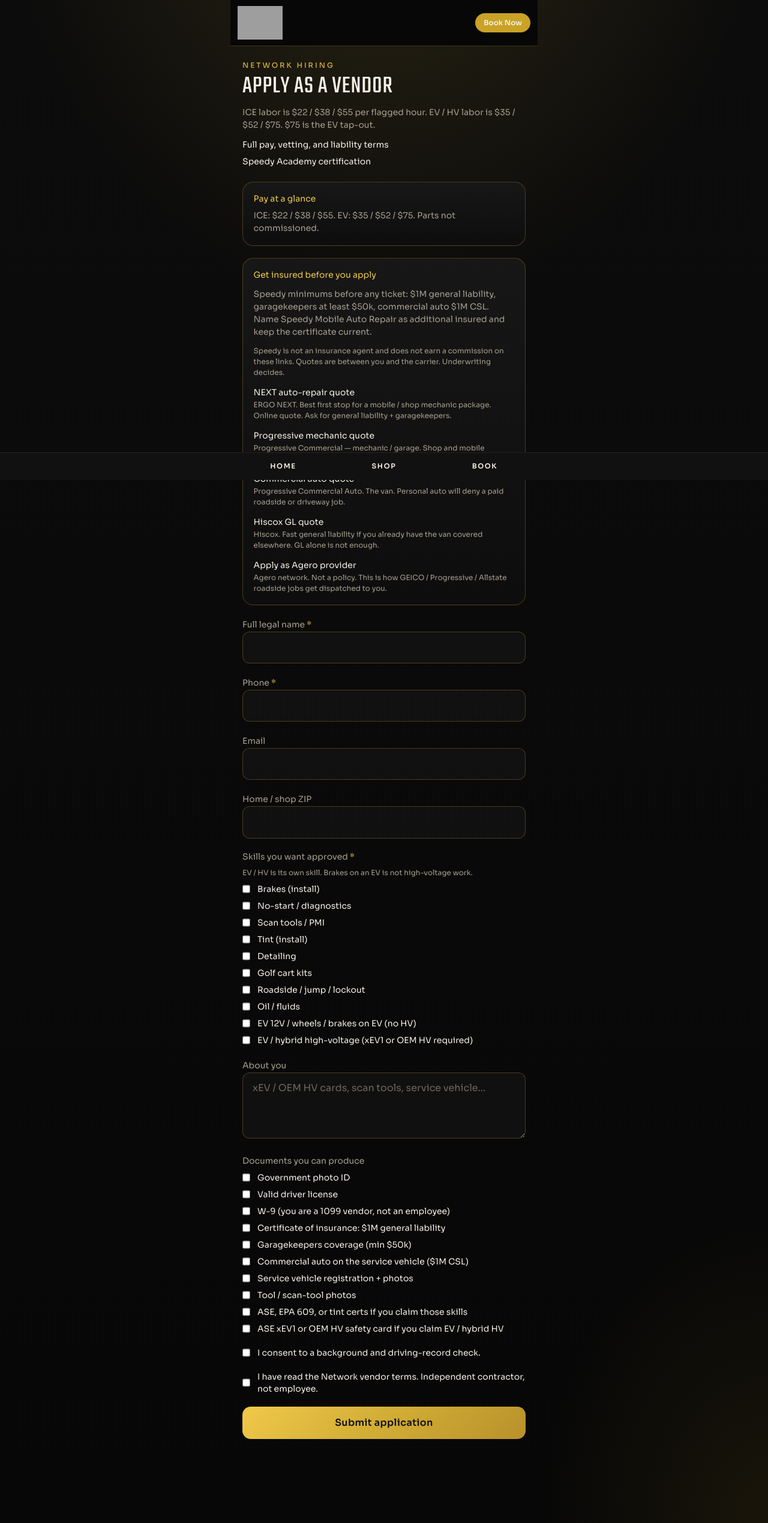
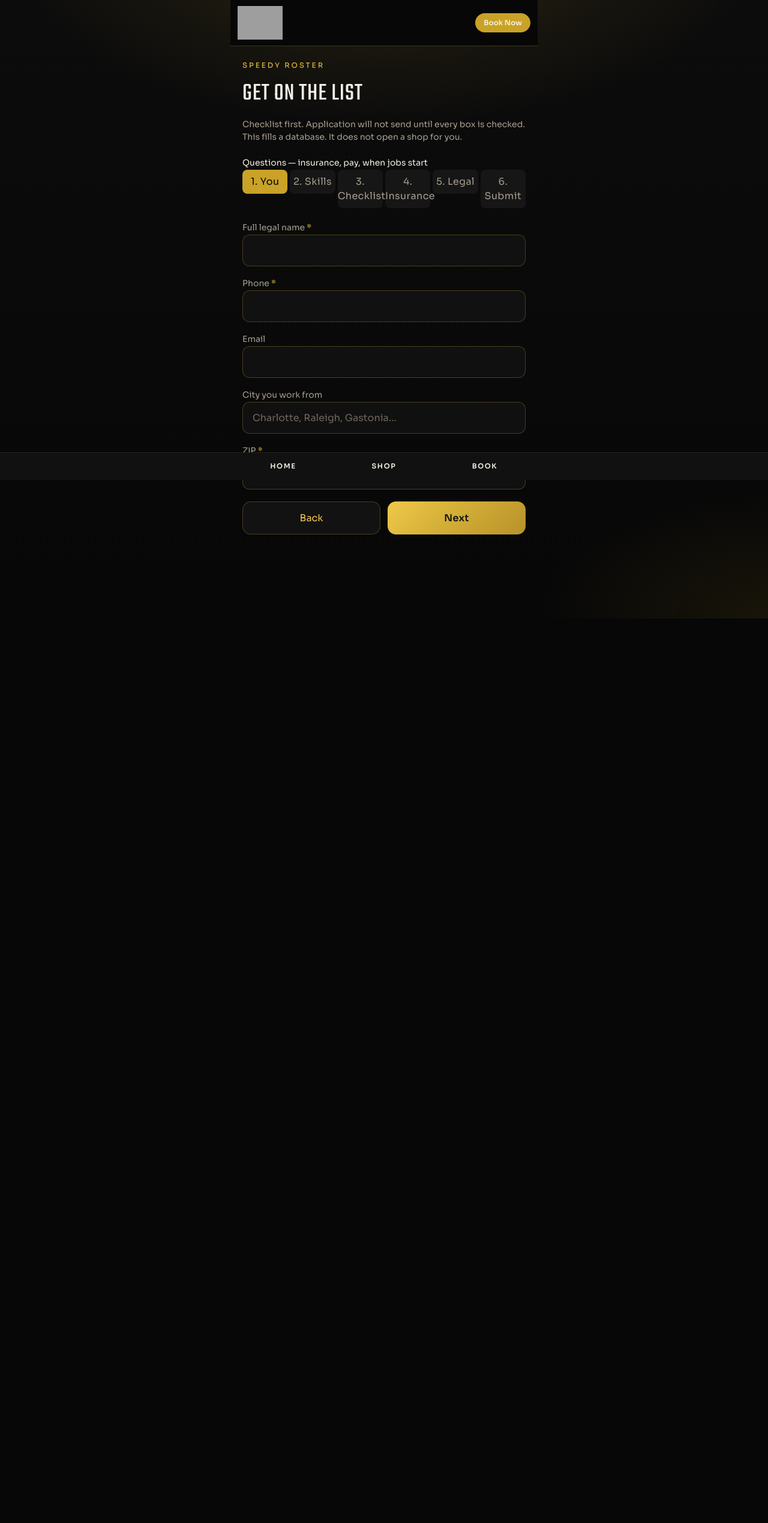
Before and after one commit to speedyapointments-cyber/speedyautobot, a Next.js app: page /apply in a window 1280 px wide. Shown: the whole page at 60% size. After the commit the page ends 1031 px from the top, so only its background shows below. Built offline with nearby package versions, Linux system fonts and the light colour scheme; grey boxes are pictures that could not be loaded.

Commit message:
Apply is a 6-step checklist that will not submit until every box is done

```diff
--- a/src/app/apply/page.tsx
+++ b/src/app/apply/page.tsx
@@ -1,7 +1,7 @@
 "use client";
 
 import Link from "next/link";
-import { useState, type FormEvent } from "react";
+import { useMemo, useState, type FormEvent } from "react";
 import { AppShell } from "@/components/AppShell";
 import { InsuranceQuotes } from "@/components/InsuranceQuotes";
 
@@ -18,23 +18,31 @@ const SKILLS = [
   "EV / hybrid high-voltage (xEV1 or OEM HV required)",
 ];
 
-const DOCS = [
-  "Government photo ID",
-  "Valid driver license",
-  "W-9 (you are a 1099 vendor, not an employee)",
-  "Certificate of insurance: $1M general liability",
-  "Garagekeepers coverage (min $50k)",
-  "Commercial auto on the service vehicle ($1M CSL)",
-  "Service vehicle registration + photos",
-  "Tool / scan-tool photos",
-  "ASE, EPA 609, or tint certs if you claim those skills",
-  "ASE xEV1 or OEM HV safety card if you claim EV / hybrid HV",
-];
+const CHECKLIST = [
+  { id: "id", label: "Government photo ID ready to upload" },
+  { id: "license", label: "Valid driver license" },
+  { id: "w9", label: "W-9 (1099 vendor, not employee)" },
+  { id: "gl", label: "$1M general liability certificate" },
+  { id: "gk", label: "Garagekeepers coverage (customer car in your care)" },
+  { id: "auto", label: "Commercial auto on the service vehicle" },
+  { id: "rig", label: "Service vehicle photos + registration" },
+  { id: "tools", label: "Tools / scan / tint / detail kit for the skills you claim" },
+] as const;
+
+const STEPS = [
+  { id: "you", title: "You" },
+  { id: "skills", title: "Skills" },
+  { id: "checklist", title: "Checklist" },
+  { id: "insurance", title: "Insurance" },
+  { id: "legal", title: "Legal" },
+  { id: "review", title: "Submit" },
+] as const;
 
 export default function ApplyPage() {
+  const [step, setStep] = useState(0);
   const [sent, setSent] = useState(false);
   const [skills, setSkills] = useState<string[]>([]);
-  const [docsReady, setDocsReady] = useState<string[]>([]);
+  const [checks, setChecks] = useState<string[]>([]);
   const [agree, setAgree] = useState(false);
   const [bgCheck, setBgCheck] = useState(false);
   const [form, setForm] = useState({
@@ -42,7 +50,7 @@ export default function ApplyPage() {
     phone: "",
     email: "",
     zip: "",
-    experience: "",
+    city: "",
     about: "",
   });
 
@@ -54,46 +62,78 @@ export default function ApplyPage() {
     setter(list.includes(value) ? list.filter((item) => item !== value) : [...list, value]);
   }
 
+  const youOk = form.name.trim().length > 1 && form.phone.trim().length > 6 && form.zip.trim().length >= 5;
+  const skillsOk = skills.length > 0;
+  const listOk = checks.length === CHECKLIST.length;
+  const legalOk = agree && bgCheck;
+  const ready = youOk && skillsOk && listOk && legalOk;
+
+  const blocked = useMemo(() => {
+    if (step === 0) return !youOk;
+    if (step === 1) return !skillsOk;
+    if (step === 2) return !listOk;
+    if (step === 4) return !legalOk;
+    if (step === 5) return !ready;
+    return false;
+  }, [step, youOk, skillsOk, listOk, legalOk, ready]);
+
   function onSubmit(e: FormEvent) {
     e.preventDefault();
-    if (!form.name.trim() || !form.phone.trim()) return;
-    if (!agree || !bgCheck || skills.length === 0) return;
+    if (!ready) return;
     setSent(true);
   }
 
   return (
     <AppShell>
-      <div className="px-5 py-6">
-        <p className="animate-rise text-xs font-medium tracking-[0.24em] text-[var(--gold)] uppercase">
-          Network hiring
+      <div className="px-5 py-6 space-y-5">
+        <p className="text-xs font-medium tracking-[0.24em] text-[var(--gold)] uppercase">Speedy roster</p>
+        <h1 className="section-title">Get on the list</h1>
+        <p className="muted text-sm">
+          Checklist first. Application will not send until every box is checked.
+          This fills a database. It does not open a shop for you.
         </p>
-        <h1 className="section-title animate-rise-delay-1 mt-2">Apply as a vendor</h1>
-        <p className="muted animate-rise-delay-2 mt-3 text-sm">
-          ICE labor is $22 / $38 / $55 per flagged hour. EV / HV labor is $35 / $52 /
-          $75. $75 is the EV tap-out.
+        <Link href="/faq" className="text-sm text-[var(--gold-bright)] underline">
+          Questions — insurance, pay, when jobs start
+        </Link>
+
+        {sent ? (
+          <div className="panel space-y-2">
+            <p className="text-2xl text-[var(--gold-bright)]" style={{ fontFamily: "var(--font-display), sans-serif" }}>
+              Roster application in
             </p>
-        <div className="mt-3 flex flex-col gap-2 text-sm">
-          <Link href="/network-terms" className="text-[var(--gold-bright)] underline">
-            Full pay, vetting, and liability terms
-          </Link>
-          <Link href="/academy" className="text-[var(--gold-bright)] underline">
-            Speedy Academy certification
-          </Link>
-        </div>
-        {sent ? (
-          <div className="panel animate-rise mt-6">
-            <p className="text-2xl text-[var(--gold-bright)]" style={{ fontFamily: "var(--font-display), sans-serif" }}>
-              Application received
+            <p className="muted text-sm">
+              Thanks, {form.name}. Pending for {form.city || form.zip}. Next is documents and Academy.
             </p>
-            <p className="muted mt-2 text-sm">Thanks, {form.name}. You are pending.</p>
           </div>
         ) : (
-          <form onSubmit={onSubmit} className="animate-rise-delay-3 mt-6 space-y-5">
-            <div className="panel space-y-2">
-              <p className="text-sm text-[var(--gold-bright)]">Pay at a glance</p>
-              <p className="muted text-sm">ICE: $22 / $38 / $55. EV: $35 / $52 / $75. Parts not commissioned.</p>
-            </div>
-            <InsuranceQuotes />
+          <form onSubmit={onSubmit} className="space-y-5">
+            <ol className="grid grid-cols-6 gap-1">
+              {STEPS.map((item, index) => {
+                const done =
+                  (index === 0 && youOk) ||
+                  (index === 1 && skillsOk) ||
+                  (index === 2 && listOk) ||
+                  (index === 3 && step > 3) ||
+                  (index === 4 && legalOk) ||
+                  (index === 5 && sent);
+                return (
+                  <li key={item.id} className="text-center">
+                    <button
+                      type="button"
+                      onClick={() => setStep(index)}
+                      className={`w-full rounded-lg py-2 text-[0.62rem] tracking-wide ${
+                        index === step ? "bg-[#c9a227] text-black" : done ? "bg-[#2a2410] text-[var(--gold-bright)]" : "bg-[#161616] text-[var(--ink-muted)]"
+                      }`}
+                    >
+                      {index + 1}. {item.title}
+                    </button>
+                  </li>
+                );
+              })}
+            </ol>
+
+            {step === 0 ? (
+              <div className="space-y-4">
                 <Field label="Full legal name" id="apply-name" required>
                   <input id="apply-name" className="field" value={form.name} onChange={(e) => update("name", e.target.value)} required autoComplete="name" />
                 </Field>
@@ -103,42 +143,91 @@ export default function ApplyPage() {
                 <Field label="Email" id="apply-email">
                   <input id="apply-email" type="email" className="field" value={form.email} onChange={(e) => update("email", e.target.value)} autoComplete="email" />
                 </Field>
-            <Field label="Home / shop ZIP" id="apply-zip">
+                <Field label="City you work from" id="apply-city">
+                  <input id="apply-city" className="field" value={form.city} onChange={(e) => update("city", e.target.value)} placeholder="Charlotte, Raleigh, Gastonia…" />
+                </Field>
+                <Field label="ZIP" id="apply-zip" required>
                   <input id="apply-zip" className="field" value={form.zip} onChange={(e) => update("zip", e.target.value)} inputMode="numeric" />
                 </Field>
+              </div>
+            ) : null}
+
+            {step === 1 ? (
               <fieldset className="space-y-2">
-              <legend className="text-sm text-[var(--ink-muted)]">Skills you want approved <span className="text-[var(--gold)]">*</span></legend>
-              <p className="muted text-xs">EV / HV is its own skill. Brakes on an EV is not high-voltage work.</p>
+                <legend className="text-sm text-[var(--ink-muted)]">Skills you can finish unsupervised</legend>
                 {SKILLS.map((skill) => (
                   <label key={skill} className="flex gap-3 text-sm">
                     <input type="checkbox" checked={skills.includes(skill)} onChange={() => toggle(skills, skill, setSkills)} />
                     {skill}
                   </label>
                 ))}
+                <Field label="Notes / certs" id="apply-about">
+                  <textarea id="apply-about" className="field min-h-[90px] resize-y" value={form.about} onChange={(e) => update("about", e.target.value)} />
+                </Field>
               </fieldset>
-            <Field label="About you" id="apply-about">
-              <textarea id="apply-about" className="field min-h-[110px] resize-y" value={form.about} onChange={(e) => update("about", e.target.value)} placeholder="xEV / OEM HV cards, scan tools, service vehicle…" />
-            </Field>
-            <fieldset className="space-y-2">
-              <legend className="text-sm text-[var(--ink-muted)]">Documents you can produce</legend>
-              {DOCS.map((doc) => (
-                <label key={doc} className="flex gap-3 text-sm">
-                  <input type="checkbox" checked={docsReady.includes(doc)} onChange={() => toggle(docsReady, doc, setDocsReady)} />
-                  {doc}
+            ) : null}
+
+            {step === 2 ? (
+              <fieldset className="space-y-3">
+                <legend className="text-sm text-[var(--gold-bright)]">Start checklist — all required</legend>
+                <p className="muted text-sm">{checks.length} of {CHECKLIST.length} checked</p>
+                {CHECKLIST.map((item) => (
+                  <label key={item.id} className="flex gap-3 rounded-xl border border-[var(--line)] p-3 text-sm">
+                    <input type="checkbox" checked={checks.includes(item.id)} onChange={() => toggle(checks, item.id, setChecks)} />
+                    {item.label}
                   </label>
                 ))}
               </fieldset>
+            ) : null}
+
+            {step === 3 ? (
+              <div className="space-y-3">
+                <p className="muted text-sm">
+                  Bind coverage, then come back and check the insurance boxes on the checklist.
+                  Average solo entry: tint/detail ~$250–$350/mo, mobile mechanic ~$350–$600/mo.
+                </p>
+                <InsuranceQuotes />
+              </div>
+            ) : null}
+
+            {step === 4 ? (
+              <div className="space-y-3">
                 <label className="flex gap-3 text-sm">
-              <input type="checkbox" checked={bgCheck} onChange={(e) => setBgCheck(e.target.checked)} required />
+                  <input type="checkbox" checked={bgCheck} onChange={(e) => setBgCheck(e.target.checked)} />
                   I consent to a background and driving-record check.
                 </label>
                 <label className="flex gap-3 text-sm">
-              <input type="checkbox" checked={agree} onChange={(e) => setAgree(e.target.checked)} required />
+                  <input type="checkbox" checked={agree} onChange={(e) => setAgree(e.target.checked)} />
                   I have read the Network vendor terms. Independent contractor, not employee.
                 </label>
-            <button type="submit" className="btn-gold" disabled={!agree || !bgCheck || skills.length === 0}>
+                <Link href="/network-terms" className="text-sm text-[var(--gold-bright)] underline">Open terms</Link>
+              </div>
+            ) : null}
+
+            {step === 5 ? (
+              <div className="panel space-y-2">
+                <p className="text-sm text-[var(--gold-bright)]">Review</p>
+                <p className="muted text-sm">{form.name} · {form.phone} · {form.city} {form.zip}</p>
+                <p className="muted text-sm">Skills: {skills.join(", ") || "none"}</p>
+                <p className="muted text-sm">Checklist: {checks.length}/{CHECKLIST.length}</p>
+                <p className="muted text-sm">Legal: {legalOk ? "signed" : "missing"}</p>
+              </div>
+            ) : null}
+
+            <div className="grid grid-cols-2 gap-3">
+              <button type="button" className="btn-ghost" onClick={() => setStep((n) => Math.max(0, n - 1))} disabled={step === 0}>
+                Back
+              </button>
+              {step < 5 ? (
+                <button type="button" className="btn-gold" onClick={() => setStep((n) => Math.min(5, n + 1))} disabled={blocked}>
+                  Next
+                </button>
+              ) : (
+                <button type="submit" className="btn-gold" disabled={!ready}>
                   Submit application
                 </button>
+              )}
+            </div>
           </form>
         )}
       </div>
```
Lines whose indentation alone changed are shown as unchanged.
